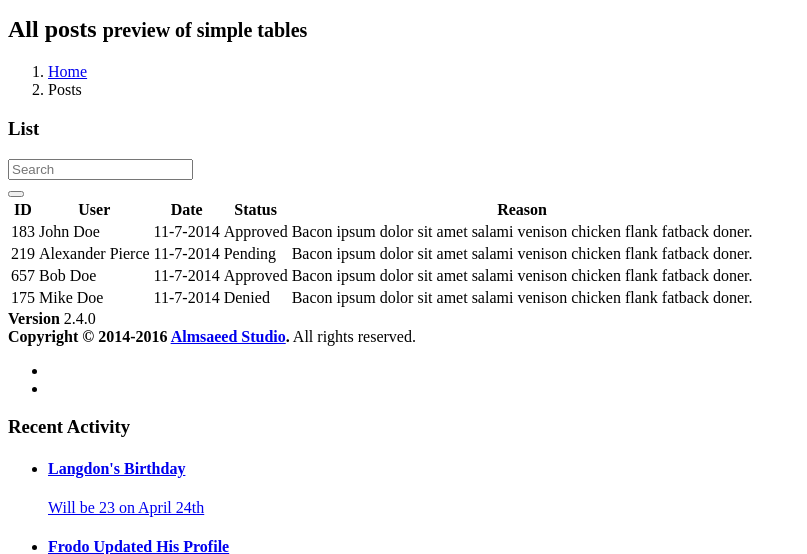
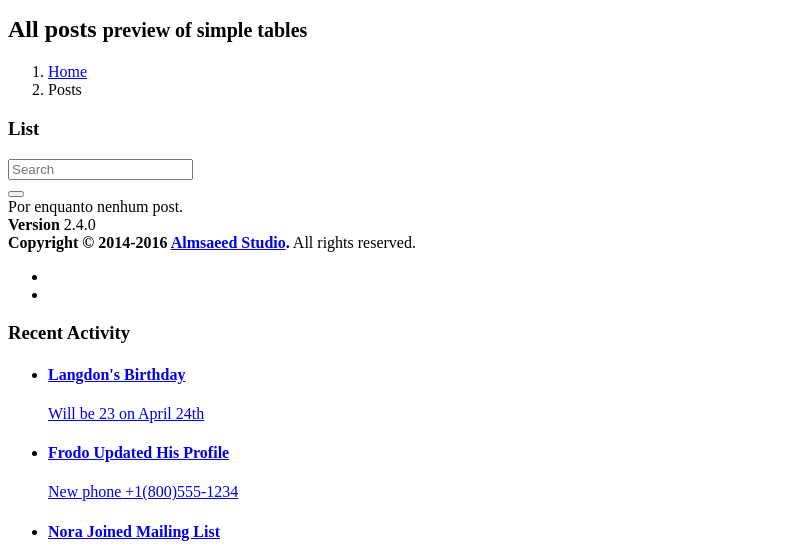
Before and after one commit to 5i1/symfony-study-blog, a Symfony app: template templates/admin/post/index.html.twig in a window 1280 px wide. Shown: the part 3847-4401 px from the top of the page, without its empty margins (0-807 px from the left). Run offline with Twig, Linux system fonts and the light colour scheme; the template is opened without the code that fills it, so the values that code supplies are empty; some libraries are stand-ins or nearby versions.

Commit message:
Added paginator in post list with knp paginator.

```diff
--- a/composer.json
+++ b/composer.json
@@ -5,7 +5,7 @@
         "php": "^7.1.3",
         "ext-ctype": "*",
         "ext-iconv": "*",
-        "knplabs/knp-paginator-bundle": "^3.0",
+        "knplabs/knp-paginator-bundle": "^4.0",
         "sensio/framework-extra-bundle": "^5.3",
         "symfony/asset": "4.2.*",
         "symfony/console": "4.2.*",
--- a/templates/admin/post/index.html.twig
+++ b/templates/admin/post/index.html.twig
@@ -31,46 +31,52 @@
                             </div>
                         </div>
                         <!-- /.box-header -->
+
+                        {% if 0 < posts|length %}
                             <div class="box-body table-responsive no-padding">
                                 <table class="table table-hover">
                                     <tr>
                                         <th>ID</th>
+                                        <th>Title</th>
                                         <th>User</th>
-                                    <th>Date</th>
-                                    <th>Status</th>
-                                    <th>Reason</th>
+                                        <th>Created</th>
+                                        <th>Actions</th>
                                     </tr>
+                                    {% for post in posts %}
                                         <tr>
-                                    <td>183</td>
-                                    <td>John Doe</td>
-                                    <td>11-7-2014</td>
-                                    <td><span class="label label-success">Approved</span></td>
-                                    <td>Bacon ipsum dolor sit amet salami venison chicken flank fatback doner.</td>
+                                            <td>{{ post.id }}</td>
+                                            <td>{{ post.title }}</td>
+                                            <td>{{ post.user.fullName }}</td>
+                                            <td>{{ post.created|date("Y/m/d") }}</td>
+                                            <td>
+                                                <div class="btn-group">
+                                                    <button type="button" class="btn btn-default">Action</button>
+                                                    <button type="button"
+                                                            class="btn btn-default dropdown-toggle"
+                                                            data-toggle="dropdown"
+                                                            aria-expanded="false">
+                                                        <span class="caret"></span>
+                                                        <span class="sr-only">Toggle Dropdown</span>
+                                                    </button>
+                                                    <ul class="dropdown-menu dropdown-menu-right" role="menu">
+                                                        <li><a href="#">Edit</a></li>
+                                                        <li class="divider"></li>
+                                                        <li><a href="#">Delete</a></li>
+                                                    </ul>
+                                                </div>
+                                            </td>
                                         </tr>
-                                <tr>
-                                    <td>219</td>
-                                    <td>Alexander Pierce</td>
-                                    <td>11-7-2014</td>
-                                    <td><span class="label label-warning">Pending</span></td>
-                                    <td>Bacon ipsum dolor sit amet salami venison chicken flank fatback doner.</td>
-                                </tr>
-                                <tr>
-                                    <td>657</td>
-                                    <td>Bob Doe</td>
-                                    <td>11-7-2014</td>
-                                    <td><span class="label label-primary">Approved</span></td>
-                                    <td>Bacon ipsum dolor sit amet salami venison chicken flank fatback doner.</td>
-                                </tr>
-                                <tr>
-                                    <td>175</td>
-                                    <td>Mike Doe</td>
-                                    <td>11-7-2014</td>
-                                    <td><span class="label label-danger">Denied</span></td>
-                                    <td>Bacon ipsum dolor sit amet salami venison chicken flank fatback doner.</td>
-                                </tr>
+                                    {% endfor %}
                                 </table>
                             </div>
                             <!-- /.box-body -->
+
+                            <div class="box-footer clearfix">
+                                {{ knp_pagination_render(posts) }}
+                            </div>
+                        {% else %}
+                            Por enquanto nenhum post.
+                        {% endif %}
                     </div>
                     <!-- /.box -->
                 </div>
```
Also changed, not shown: src/Controller/Admin/PostController.php (+23 -2 lines), 2 other files. Lines whose indentation alone changed are shown as unchanged.
